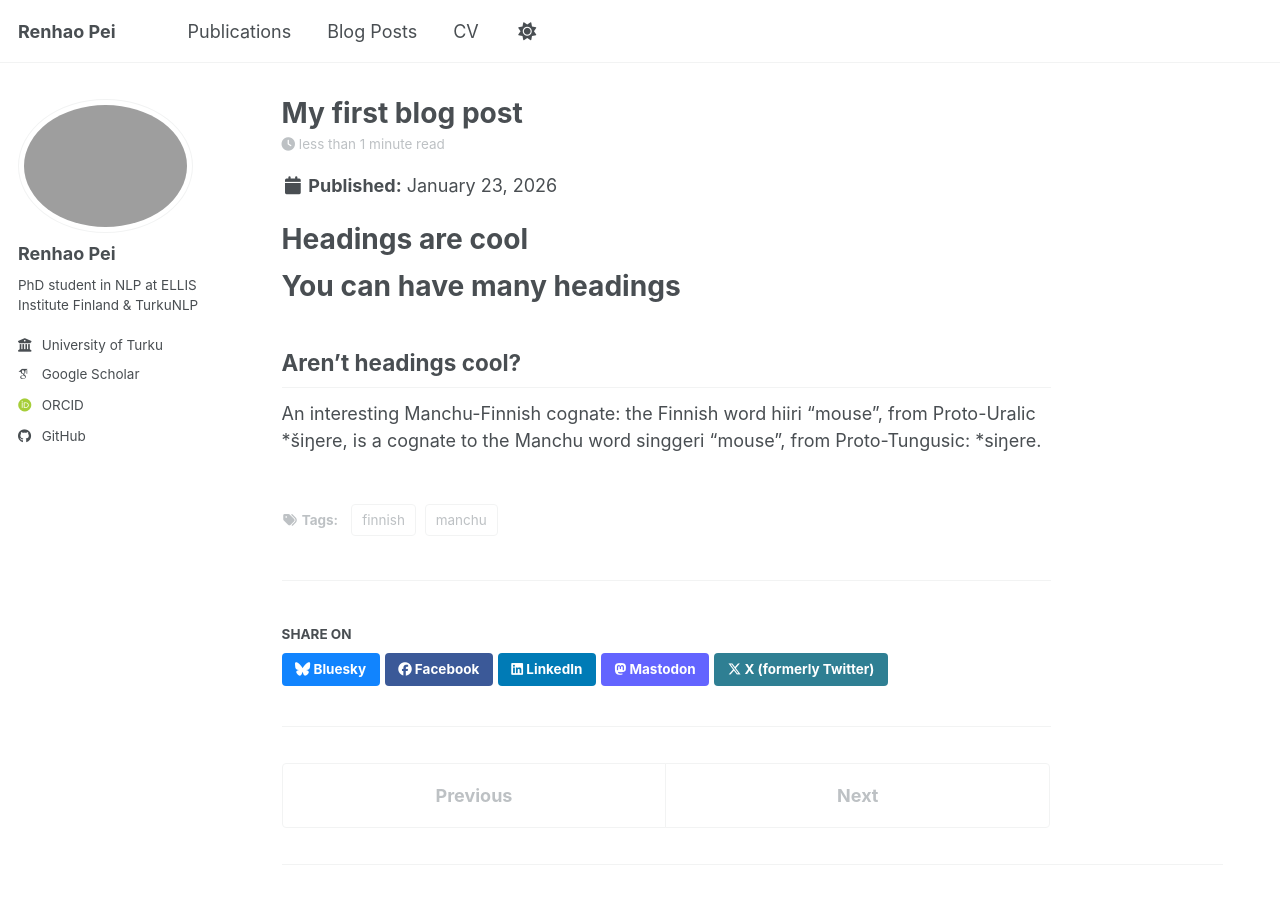
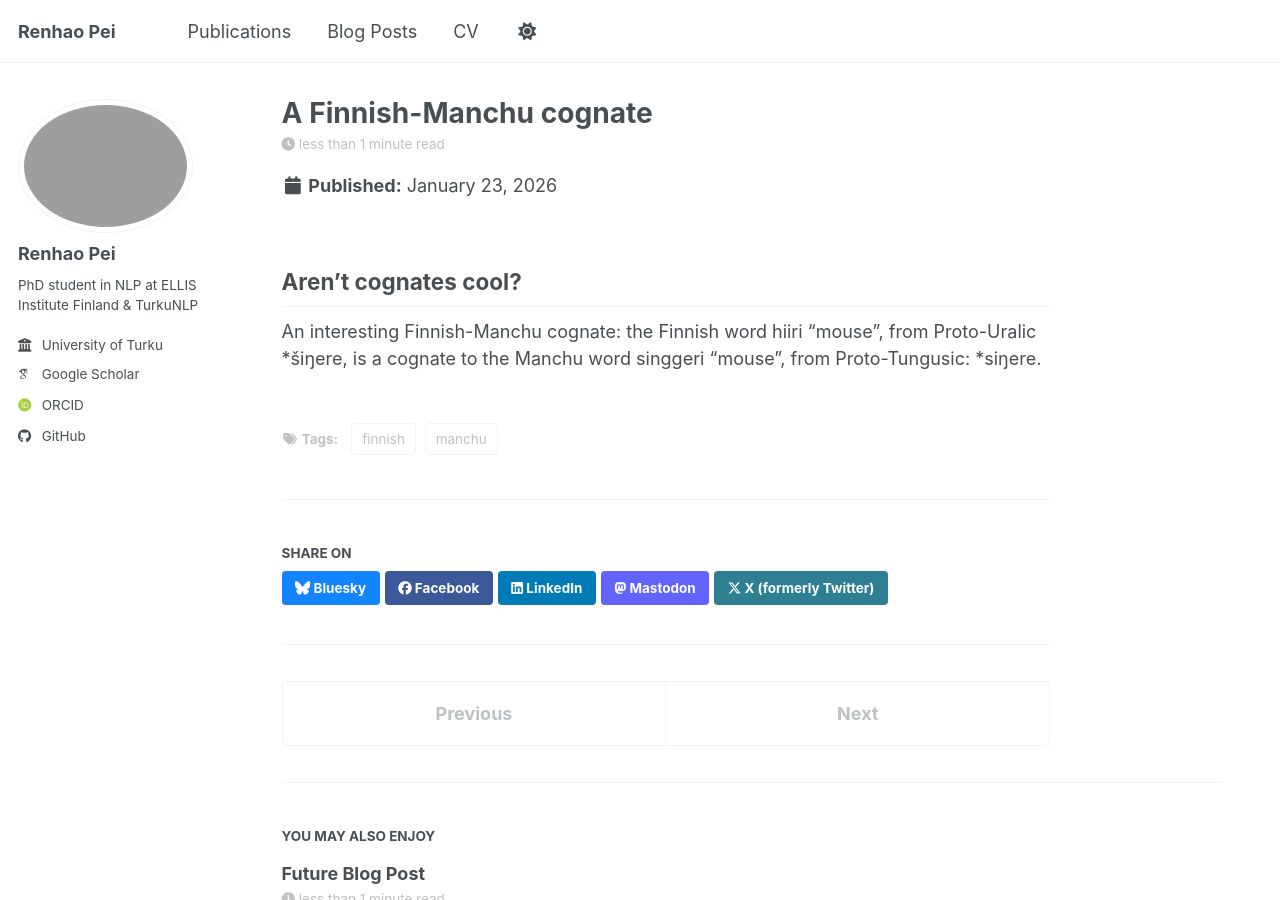
Before and after one commit to Peirh/peirh.github.io, a Jekyll site: the page built from _posts/2026-01-23-blog-post.md, in a window 1280 px wide and 900 px high. Built offline with Jekyll 4.4.1, drawn with Linux system fonts in a browser that asks for light colours; some web fonts are replaced; a script bundle is joined from its source files by our own code; library files that are not in the unit come from our copies.

Commit message:
Update blog post title and content for clarity

```diff
--- a/_posts/2026-01-23-blog-post.md
+++ b/_posts/2026-01-23-blog-post.md
@@ -1,5 +1,5 @@
 ---
-title: 'My first blog post'
+title: 'A Finnish-Manchu cognate'
 date: 2026-01-23
 permalink: /posts/2026/01/blog-post-1/
 tags:
@@ -7,13 +7,7 @@ tags:
   - finnish
 ---
 
-Headings are cool
-======
-
-You can have many headings
-======
-
-Aren't headings cool?
+Aren't cognates cool?
 ------
 
-An interesting Manchu-Finnish cognate: the Finnish word hiiri "mouse", from Proto-Uralic *šiŋere, is a cognate to the Manchu word singgeri "mouse", from Proto-Tungusic: *siŋere.
+An interesting Finnish-Manchu cognate: the Finnish word hiiri "mouse", from Proto-Uralic *šiŋere, is a cognate to the Manchu word singgeri "mouse", from Proto-Tungusic: *siŋere.
```
